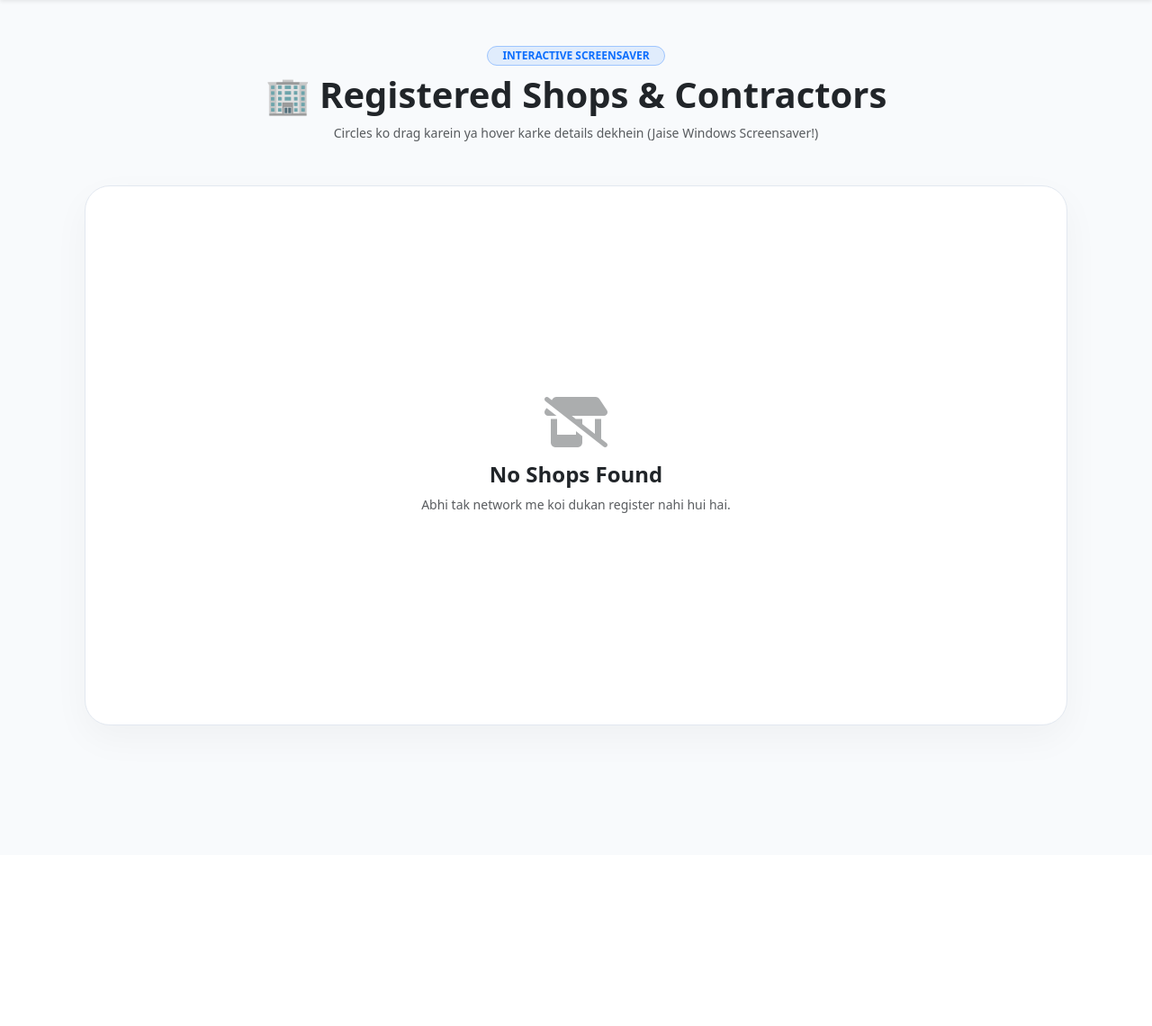
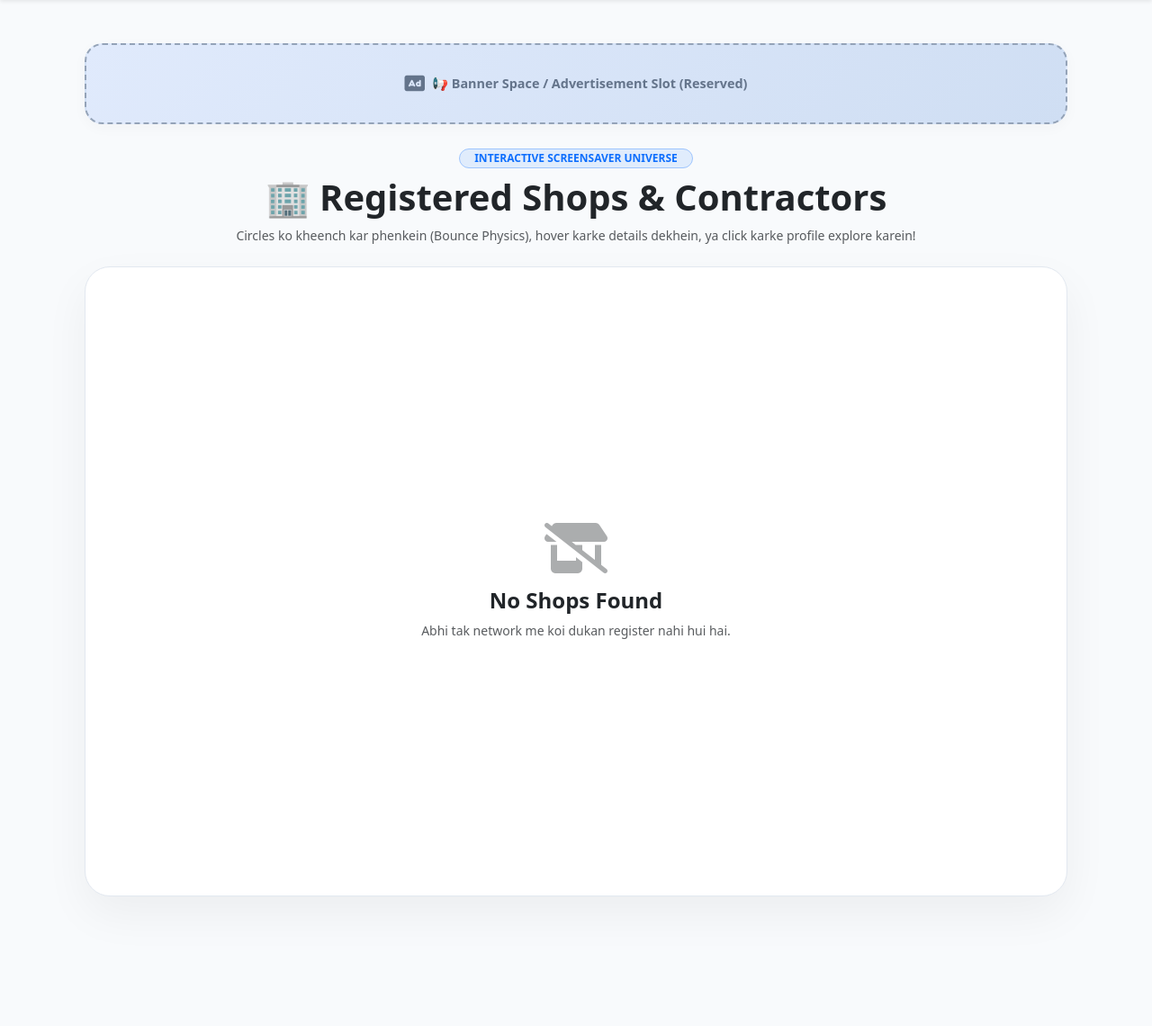
Before and after one commit to kaamconnect01/kaamconnect, a Flask app: page /shops in a window 1280 px wide. Shown: the part 56-1196 px from the top of the page at 90% size. Before the commit the page ends 872 px from the top, so only its background shows below. Run offline with Flask 3, Linux system fonts and the light colour scheme; some libraries are stand-ins or nearby versions.

Commit message:
Update shops.html

```diff
--- a/templates/shops.html
+++ b/templates/shops.html
@@ -2,7 +2,7 @@
 {% block content %}
 <style>
     /* =========================================
-       LIGHT THEME INTERACTIVE SCREENSAVER SHOPS
+       ULTIMATE PREMIUM SCREENSAVER SHOPS
        ========================================= */
     body {
         background-color: #f8fafc;
@@ -11,19 +11,40 @@
         overflow-x: hidden;
     }
 
-    /* Screensaver Universe Container */
+    /* Future Banner Slot Wrapper */
+    .banner-slot-container {
+        width: 100%;
+        min-height: 90px;
+        background: linear-gradient(135deg, #e0eafc 0%, #cfdef3 100%);
+        border: 2px dashed #94a3b8;
+        border-radius: 20px;
+        display: flex;
+        align-items: center;
+        justify-content: center;
+        color: #64748b;
+        font-weight: 600;
+        font-size: 0.9rem;
+        box-shadow: 0 4px 15px rgba(0,0,0,0.03);
+        transition: all 0.3s ease;
+    }
+    .banner-slot-container:hover {
+        border-color: #4f46e5;
+        color: #4f46e5;
+    }
+
+    /* Larger Screensaver Universe Container */
     .bubble-universe-container {
         position: relative;
         width: 100%;
-        height: 600px;
+        height: 700px;
         background: #ffffff;
         border-radius: 28px;
         border: 1px solid #e2e8f0;
-        box-shadow: 0 15px 40px rgba(0, 0, 0, 0.04);
+        box-shadow: 0 20px 50px rgba(0, 0, 0, 0.05);
         overflow: hidden;
     }
 
-    /* Circular Shop Bubble (Larger & Interactive) */
+    /* Circular Shop Bubble (Larger & Ball-like) */
     .shop-bubble {
         width: 170px;
         height: 170px;
@@ -38,7 +59,7 @@
         cursor: grab;
         padding: 14px;
         position: absolute;
-        box-shadow: 0 10px 25px rgba(79, 70, 229, 0.15);
+        box-shadow: 0 10px 30px rgba(79, 70, 229, 0.18);
         user-select: none;
         transition: border-color 0.2s ease, box-shadow 0.2s ease;
         z-index: 2;
@@ -50,7 +71,7 @@
 
     .shop-bubble:hover {
         border-color: #06b6d4;
-        box-shadow: 0 15px 35px rgba(6, 182, 212, 0.25);
+        box-shadow: 0 15px 40px rgba(6, 182, 212, 0.3);
         z-index: 100;
     }
 
@@ -74,15 +95,15 @@
     /* Hover Details Popup Card */
     .bubble-hover-card {
         position: absolute;
-        bottom: 120%;
+        bottom: 125%;
         left: 50%;
         transform: translateX(-50%) scale(0.9);
-        width: 260px;
+        width: 270px;
         background: #ffffff;
         border: 1px solid #e2e8f0;
-        border-radius: 18px;
-        box-shadow: 0 15px 35px rgba(0, 0, 0, 0.12);
-        padding: 16px;
+        border-radius: 20px;
+        box-shadow: 0 20px 40px rgba(0, 0, 0, 0.15);
+        padding: 18px;
         opacity: 0;
         visibility: hidden;
         transition: all 0.25s cubic-bezier(0.175, 0.885, 0.32, 1.275);
@@ -100,11 +121,19 @@
 </style>
 
 <div class="container my-4 my-md-5">
+
+    <!-- Top Space / Banner Slot (Reserved for future advertisements) -->
+    <div class="mb-4">
+        <div class="banner-slot-container">
+            <i class="fa-solid fa-rectangle-ad me-2 fs-5"></i> 📢 Banner Space / Advertisement Slot (Reserved)
+        </div>
+    </div>
+
     <!-- Header Section -->
-    <div class="text-center mb-4 mb-md-5">
-        <span class="badge bg-primary bg-opacity-10 text-primary border border-primary-subtle px-3 py-1 rounded-pill mb-2 fw-bold" style="font-size: 0.75rem;">INTERACTIVE SCREENSAVER</span>
+    <div class="text-center mb-4">
+        <span class="badge bg-primary bg-opacity-10 text-primary border border-primary-subtle px-3 py-1 rounded-pill mb-2 fw-bold" style="font-size: 0.75nsrem;">INTERACTIVE SCREENSAVER UNIVERSE</span>
         <h2 class="fw-bold text-dark display-6 mb-2">🏢 Registered Shops & Contractors</h2>
-        <p class="text-muted small px-3">Circles ko drag karein ya hover karke details dekhein (Jaise Windows Screensaver!)</p>
+        <p class="text-muted small px-3">Circles ko kheench kar phenkein (Bounce Physics), hover karke details dekhein, ya click karke profile explore karein!</p>
     </div>
 
     <!-- Bubble Universe Container -->
@@ -112,12 +141,12 @@
 
         {% for shop in shops %}
         <!-- Circular Floating Shop Bubble -->
-        <div class="shop-bubble">
+        <div class="shop-bubble" data-url="{{ url_for('shop_detail', shop_id=(shop.shop_id if shop.shop_id else shop.id)) }}">
             <div class="position-absolute top-0 end-0 translate-middle p-1 bg-success border border-white rounded-circle shadow-sm" style="width: 14px; height: 14px;" title="Active"></div>
 
             <i class="fa-solid fa-store"></i>
-            <span class="shop-bubble-title">{{ shop.shop_name if shop.shop_name else 'Premium Shop' }}</span>
-            <span class="badge bg-light text-primary border px-2 py-1 mt-1" style="font-size: 0.65rem;">{{ shop.expertise or 'Expert' }}</span>
+            <span class="shop-bubble-title">{{ shop.shop_name if shop.shop_name else 'Premium Shop' }}[cite: 5]</span>
+            <span class="badge bg-light text-primary border px-2 py-1 mt-1" style="font-size: 0.65rem;">{{ shop.expertise or 'Expert' }}[cite: 5]</span>
 
             <!-- Hover Details Card -->
             <div class="bubble-hover-card">
@@ -126,16 +155,16 @@
                         <i class="fa-solid fa-store"></i>
                     </div>
                     <div>
-                        <h6 class="fw-bold text-dark mb-0 text-truncate" style="max-width: 170px;">{{ shop.shop_name if shop.shop_name else 'Premium Shop' }}</h6>
+                        <h6 class="fw-bold text-dark mb-0 text-truncate" style="max-width: 175px;">{{ shop.shop_name if shop.shop_name else 'Premium Shop' }}[cite: 5]</h6>
                         <span class="text-muted" style="font-size: 0.7rem;">Verified Node</span>
                     </div>
                 </div>
-                <p class="mb-1 text-muted small"><i class="fa-solid fa-user-tie text-primary me-1"></i> <span class="text-dark fw-semibold">{{ shop.name or 'Verified Partner' }}</span></p>
-                <p class="mb-1 text-muted small"><i class="fa-solid fa-screwdriver-wrench text-warning me-1"></i> <span class="text-dark fw-semibold">{{ shop.expertise or 'Expert' }}</span> ({{ shop.experience or '0' }} Yrs)</p>
-                <p class="mb-2 text-muted small text-truncate"><i class="fa-solid fa-location-dot text-danger me-1"></i> <span class="text-dark">{{ shop.address or 'Address not provided' }}</span></p>
-                <a href="{{ url_for('shop_detail', shop_id=(shop.shop_id if shop.shop_id else shop.id)) }}" class="btn btn-primary w-100 rounded-pill py-1 fw-bold shadow-sm" style="font-size: 0.75rem;">
-                    Explore Profile <i class="fa-solid fa-arrow-right ms-1"></i>
-                </a>
+                <p class="mb-1 text-muted small"><i class="fa-solid fa-user-tie text-primary me-1"></i> <span class="text-dark fw-semibold">{{ shop.name or 'Verified Partner' }}[cite: 5]</span></p>
+                <p class="mb-1 text-muted small"><i class="fa-solid fa-screwdriver-wrench text-warning me-1"></i> <span class="text-dark fw-semibold">{{ shop.expertise or 'Expert' }}[cite: 5]</span> ({{ shop.experience or '0' }} Yrs)[cite: 5]</p>
+                <p class="mb-2 text-muted small text-truncate"><i class="fa-solid fa-location-dot text-danger me-1"></i> <span class="text-dark">{{ shop.address or 'Address not provided' }}[cite: 5]</span></p>
+                <div class="btn btn-primary w-100 rounded-pill py-1 fw-bold shadow-sm text-center" style="font-size: 0.75rem;">
+                    Click Bubble to Explore <i class="fa-solid fa-arrow-right ms-1"></i>
+                </div>
             </div>
         </div>
 
@@ -159,13 +188,14 @@
 
         const bubbleData = [];
         const bubbleSize = 170;
+        const radius = bubbleSize / 2;
 
-        // Initialize random positions and velocities for screensaver effect
+        // Initialize scattered positions and ball velocities
         bubbles.forEach((bubble) => {
             let x = Math.random() * (container.clientWidth - bubbleSize);
             let y = Math.random() * (container.clientHeight - bubbleSize);
-            let vx = (Math.random() - 0.5) * 1.8;
-            let vy = (Math.random() - 0.5) * 1.8;
+            let vx = (Math.random() - 0.5) * 2.2;
+            let vy = (Math.random() - 0.5) * 2.2;
 
             bubble.style.left = x + 'px';
             bubble.style.top = y + 'px';
@@ -175,78 +205,81 @@
 
         let activeBubble = null;
         let offsetX = 0, offsetY = 0;
+        let startX = 0, startY = 0;
+        let totalMoved = 0;
 
-        // Drag and Drop Event Listeners
+        // Event Listeners for Drag and Click Handling
         bubbleData.forEach((data) => {
             const bubble = data.el;
 
-            bubble.addEventListener('mousedown', (e) => {
-                if (e.target.closest('.bubble-hover-card')) return;
+            const onDragStart = (clientX, clientY) => {
+                if (event.target.closest('.bubble-hover-card')) return;
                 data.isDragging = true;
                 activeBubble = data;
+                startX = clientX;
+                startY = clientY;
+                totalMoved = 0;
                 data.vx = 0;
                 data.vy = 0;
                 const rect = container.getBoundingClientRect();
-                offsetX = e.clientX - rect.left - data.x;
-                offsetY = e.clientY - rect.top - data.y;
-                bubble.style.zIndex = 2000;
-                e.preventDefault();
-            });
+                offsetX = clientX - rect.left - data.x;
+                offsetY = clientY - rect.top - data.y;
+                bubble.style.zIndex = 3000;
+            };
 
+            bubble.addEventListener('mousedown', (e) => onDragStart(e.clientX, e.clientY));
             bubble.addEventListener('touchstart', (e) => {
-                if (e.target.closest('.bubble-hover-card')) return;
-                data.isDragging = true;
-                activeBubble = data;
-                data.vx = 0;
-                data.vy = 0;
-                const rect = container.getBoundingClientRect();
                 const touch = e.touches[0];
-                offsetX = touch.clientX - rect.left - data.x;
-                offsetY = touch.clientY - rect.top - data.y;
-                bubble.style.zIndex = 2000;
-                e.preventDefault();
-            }, { passive: false });
+                onDragStart(touch.clientX, touch.clientY);
+            }, { passive: true });
         });
 
-        window.addEventListener('mousemove', (e) => {
+        const onDragMove = (clientX, clientY) => {
             if (!activeBubble) return;
             const rect = container.getBoundingClientRect();
-            activeBubble.x = e.clientX - rect.left - offsetX;
-            activeBubble.y = e.clientY - rect.top - offsetY;
-        });
+            let newX = clientX - rect.left - offsetX;
+            let newY = clientY - rect.top - offsetY;
 
+            totalMoved += Math.abs(clientX - (activeBubble.x + rect.left + offsetX)) + Math.abs(clientY - (activeBubble.y + rect.top + offsetY));
+
+            activeBubble.x = Math.max(0, Math.min(container.clientWidth - bubbleSize, newX));
+            activeBubble.y = Math.max(0, Math.min(container.clientHeight - bubbleSize, newY));
+        };
+
+        window.addEventListener('mousemove', (e) => onDragMove(e.clientX, e.clientY));
         window.addEventListener('touchmove', (e) => {
             if (!activeBubble) return;
-            const rect = container.getBoundingClientRect();
             const touch = e.touches[0];
-            activeBubble.x = touch.clientX - rect.left - offsetX;
-            activeBubble.y = touch.clientY - rect.top - offsetY;
-        }, { passive: false });
+            onDragMove(touch.clientX, touch.clientY);
+        }, { passive: true });
 
-        window.addEventListener('mouseup', () => {
+        const onDragEnd = () => {
             if (activeBubble) {
                 activeBubble.el.style.zIndex = '';
-                // Release with random throw velocity
-                activeBubble.vx = (Math.random() - 0.5) * 3;
-                activeBubble.vy = (Math.random() - 0.5) * 3;
+                // Release with momentum throw velocity
+                activeBubble.vx = (Math.random() - 0.5) * 3.5;
+                activeBubble.vy = (Math.random() - 0.5) * 3.5;
+
+                // If movement was minimal, treat as click to open explore link
+                if (totalMoved < 10) {
+                    const targetUrl = activeBubble.el.getAttribute('data-url');
+                    if (targetUrl) {
+                        window.location.href = targetUrl;
+                    }
+                }
                 activeBubble = null;
             }
-        });
+        };
 
-        window.addEventListener('touchend', () => {
-            if (activeBubble) {
-                activeBubble.el.style.zIndex = '';
-                activeBubble.vx = (Math.random() - 0.5) * 3;
-                activeBubble.vy = (Math.random() - 0.5) * 3;
-                activeBubble = null;
-            }
-        });
+        window.addEventListener('mouseup', onDragEnd);
+        window.addEventListener('touchend', onDragEnd);
 
-        // Animation Loop (Screensaver Bouncing Physics)
+        // Screensaver Physics Animation Loop (Wall bounce + Bubble-to-Bubble elastic collision)
         function animate() {
             const maxX = container.clientWidth - bubbleSize;
             const maxY = container.clientHeight - bubbleSize;
 
+            // Update positions
             bubbleData.forEach(data => {
                 if (!data.isDragging) {
                     data.x += data.vx;
@@ -258,7 +291,56 @@
                     if (data.y <= 0) { data.y = 0; data.vy *= -1; }
                     if (data.y >= maxY) { data.y = maxY; data.vy *= -1; }
                 }
+            });
 
+            // Bubble-to-Bubble Ball Collision Check
+            for (let i = 0; i < bubbleData.length; i++) {
+                for (let j = i + 1; j < bubbleData.length; j++) {
+                    let b1 = bubbleData[i];
+                    let b2 = bubbleData[j];
+
+                    let x1 = b1.x + radius, y1 = b1.y + radius;
+                    let x2 = b2.x + radius, y2 = b2.y + radius;
+
+                    let dx = x2 - x1;
+                    let dy = y2 - y1;
+                    let dist = Math.sqrt(dx * dx + dy * dy);
+                    let minDist = bubbleSize; // sum of radii (170)
+
+                    if (dist < minDist && dist > 0) {
+                        let overlap = (minDist - dist) / 2;
+                        let nx = dx / dist;
+                        let ny = dy / dist;
+
+                        // Separate overlapping bubbles
+                        if (!b1.isDragging) {
+                            b1.x -= nx * overlap;
+                            b1.y -= ny * overlap;
+                        }
+                        if (!b2.isDragging) {
+                            b2.x += nx * overlap;
+                            b2.y += ny * overlap;
+                        }
+
+                        // Elastic velocity exchange (ball bounce effect)
+                        let kx = b1.vx - b2.vx;
+                        let ky = b1.vy - b2.vy;
+                        let p = 2 * (nx * kx + ny * ky) / 2;
+
+                        if (!b1.isDragging) {
+                            b1.vx -= p * nx * 0.9;
+                            b1.vy -= p * ny * 0.9;
+                        }
+                        if (!b2.isDragging) {
+                            b2.vx += p * nx * 0.9;
+                            b2.vy += p * ny * 0.9;
+                        }
+                    }
+                }
+            }
+
+            // Apply to DOM
+            bubbleData.forEach(data => {
                 data.el.style.left = data.x + 'px';
                 data.el.style.top = data.y + 'px';
             });
```
